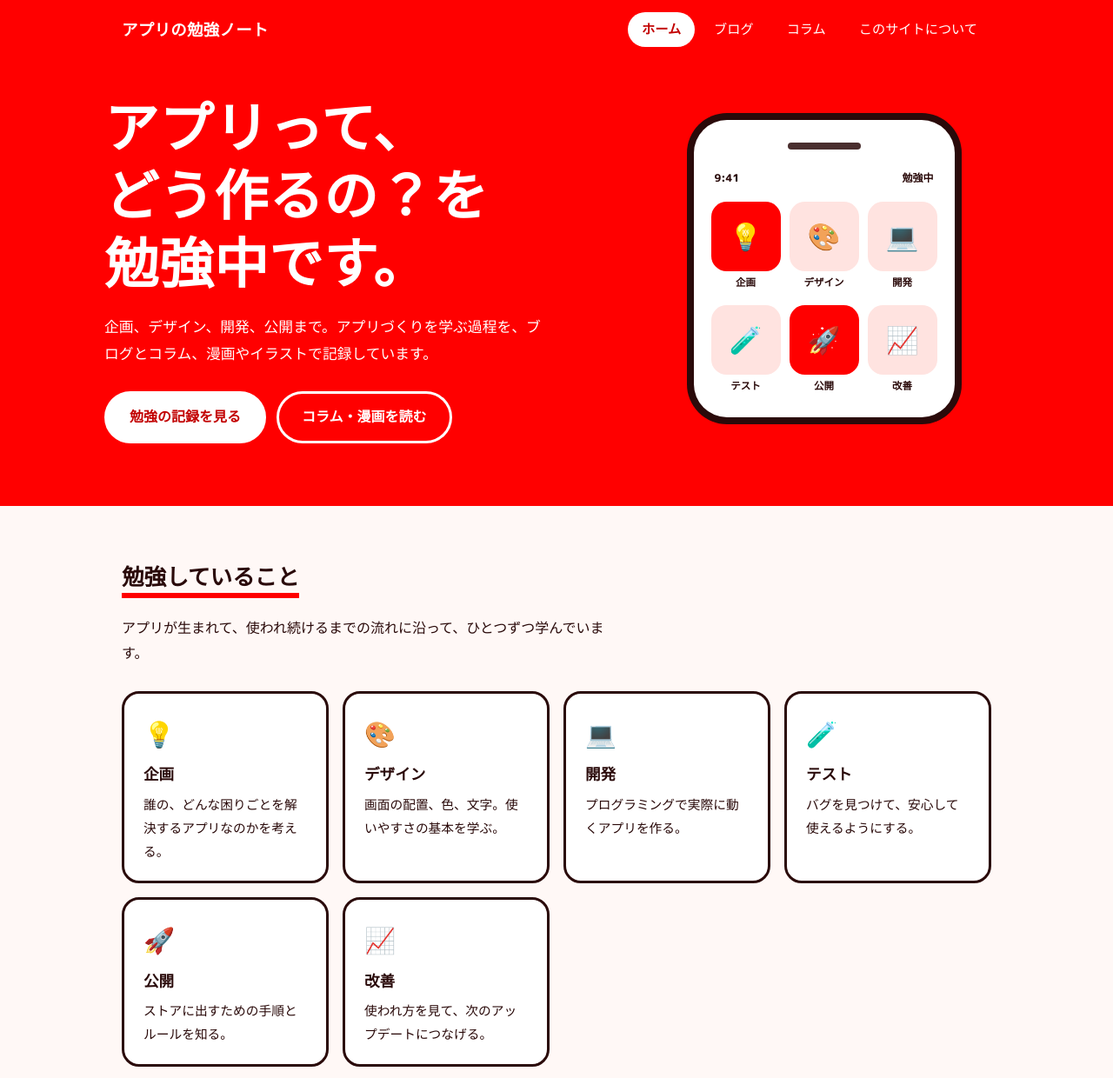
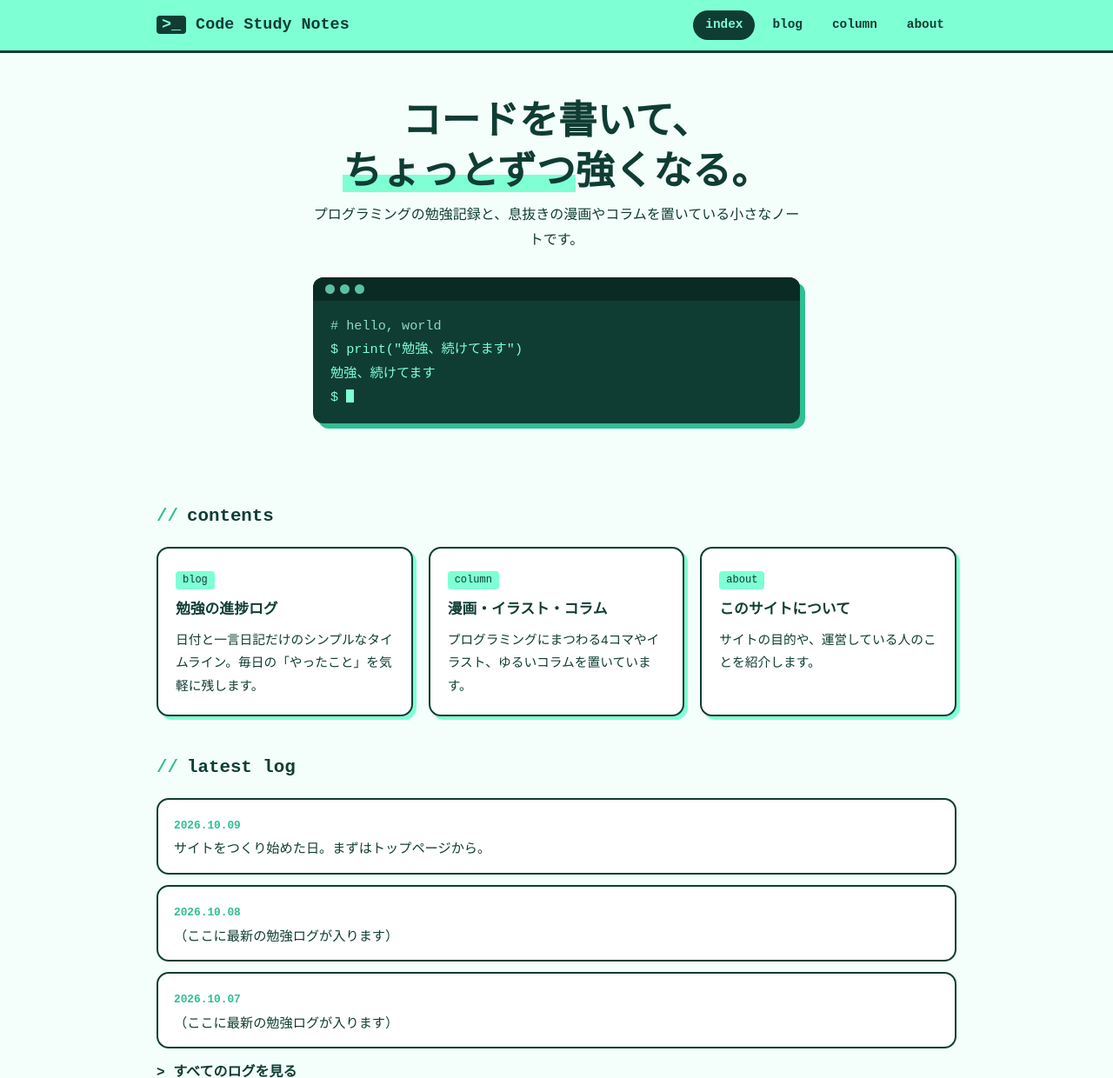
Before and after one commit to Azaleacreativeroom888/fan-programming, a plain HTML site: page index.html in a window 1280 px wide. Shown: the top 1240 px of the page at 87% size. Drawn offline with Linux system fonts and the light colour scheme.

Commit message:
Revise index.html with new structure and styles

```diff
--- a/index.html
+++ b/index.html
@@ -3,304 +3,178 @@
 <head>
 <meta charset="UTF-8">
 <meta name="viewport" content="width=device-width, initial-scale=1">
-<title>アプリの勉強ノート</title>
-<meta name="description" content="アプリの作り方を学んでいる記録サイト。勉強の進捗ブログと、漫画・イラスト・コラムを置いています。">
-<link rel="preconnect" href="https://fonts.googleapis.com">
-<link rel="preconnect" href="https://fonts.gstatic.com" crossorigin>
-<link href="https://fonts.googleapis.com/css2?family=M+PLUS+Rounded+1c:wght@400;500;800&display=swap" rel="stylesheet">
+<title>Code Study Notes | プログラミング勉強ノート</title>
 <style>
   :root {
-  --red: #ff0000;
-  --red-deep: #c20000;
-  --ink: #2a0a0a;
-  --paper: #fff8f6;
-  --blush: #ffe3e0;
-  --white: #ffffff;
-  --font: "M PLUS Rounded 1c", "Hiragino Maru Gothic ProN", "Yu Gothic", "Meiryo", sans-serif;
+    --main: #7fffd4;
+    --main-soft: #d9fff2;
+    --main-deep: #2fbf94;
+    --ink: #0f3d33;
+    --bg: #f4fffb;
+    --card: #ffffff;
   }
-* { box-sizing: border-box; }
-html { scroll-behavior: smooth; }
+  * { box-sizing: border-box; margin: 0; padding: 0; }
   body {
-  margin: 0;
-  font-family: var(--font);
+    font-family: "Hiragino Kaku Gothic ProN", "Yu Gothic", Meiryo, sans-serif;
+    background: var(--bg);
     color: var(--ink);
-  background: var(--paper);
-  line-height: 1.85;
-  font-size: 16px;
+    line-height: 1.8;
   }
-a { color: inherit; }
-:focus-visible { outline: 3px solid var(--ink); outline-offset: 3px; }
+  a { color: inherit; text-decoration: none; }
 
-/* ---------- header ---------- */
-.site-header {
-  background: var(--red);
-  color: var(--white);
+  /* header */
+  header {
+    background: var(--main);
+    border-bottom: 3px solid var(--ink);
+    position: sticky; top: 0; z-index: 10;
   }
-.site-header .inner {
-  max-width: 1040px;
-  margin: 0 auto;
-  padding: 14px 20px;
-  display: flex;
-  align-items: center;
-  justify-content: space-between;
-  gap: 16px;
-  flex-wrap: wrap;
+  .nav {
+    max-width: 960px; margin: 0 auto; padding: 12px 20px;
+    display: flex; flex-wrap: wrap; align-items: center; justify-content: space-between; gap: 8px;
   }
-.logo { font-weight: 800; font-size: 1.15rem; text-decoration: none; letter-spacing: .02em; }
-nav ul { list-style: none; margin: 0; padding: 0; display: flex; gap: 6px; flex-wrap: wrap; }
+  .logo { font-family: "Courier New", monospace; font-weight: bold; font-size: 1.15rem; }
+  .logo span { background: var(--ink); color: var(--main); padding: 0 6px; border-radius: 4px; }
+  nav ul { list-style: none; display: flex; gap: 6px; flex-wrap: wrap; }
   nav a {
-  display: block;
-  padding: 6px 16px;
-  border-radius: 999px;
-  text-decoration: none;
-  font-weight: 500;
-  font-size: .95rem;
+    display: block; padding: 4px 14px; border-radius: 999px;
+    font-family: "Courier New", monospace; font-size: .9rem; font-weight: bold;
   }
-nav a:hover { background: rgba(255,255,255,.2); }
-nav a[aria-current="page"] { background: var(--white); color: var(--red-deep); font-weight: 800; }
+  nav a:hover, nav a.current { background: var(--ink); color: var(--main); }
 
-/* ---------- hero ---------- */
-.hero {
-  background: var(--red);
-  color: var(--white);
-  padding: 40px 20px 72px;
+  /* hero */
+  .hero { max-width: 960px; margin: 0 auto; padding: 48px 20px 24px; text-align: center; }
+  .hero h1 { font-size: clamp(1.8rem, 5vw, 2.8rem); line-height: 1.3; margin-bottom: 8px; }
+  .hero h1 em { font-style: normal; background: linear-gradient(transparent 60%, var(--main) 60%); }
+  .hero p { max-width: 560px; margin: 0 auto 28px; }
+
+  .terminal {
+    max-width: 560px; margin: 0 auto; text-align: left;
+    background: var(--ink); color: var(--main);
+    border-radius: 12px; overflow: hidden;
+    font-family: "Courier New", monospace; font-size: .95rem;
+    box-shadow: 6px 6px 0 var(--main-deep);
   }
-.hero .inner {
-  max-width: 1040px;
-  margin: 0 auto;
-  display: grid;
-  grid-template-columns: 1.15fr .85fr;
-  gap: 40px;
-  align-items: center;
+  .terminal .bar { background: #0a2b24; padding: 8px 14px; display: flex; gap: 6px; }
+  .terminal .bar i { width: 11px; height: 11px; border-radius: 50%; background: var(--main); opacity: .7; }
+  .terminal .body { padding: 16px 20px; }
+  .terminal .dim { color: #8fd9bf; }
+  .cursor { display: inline-block; width: 9px; height: 1em; background: var(--main); vertical-align: -2px; animation: blink 1s steps(1) infinite; }
+  @keyframes blink { 50% { opacity: 0; } }
+
+  /* sections */
+  main { max-width: 960px; margin: 0 auto; padding: 24px 20px 56px; }
+  h2 {
+    font-family: "Courier New", monospace; font-size: 1.3rem; margin: 40px 0 16px;
+    display: flex; align-items: center; gap: 10px;
   }
-.hero h1 {
-  margin: 0 0 18px;
-  font-size: clamp(2.2rem, 6vw, 3.9rem);
-  line-height: 1.25;
-  font-weight: 800;
-  letter-spacing: .01em;
+  h2::before { content: "//"; color: var(--main-deep); }
+  .grid { display: grid; grid-template-columns: repeat(auto-fit, minmax(240px, 1fr)); gap: 18px; }
+  .card {
+    background: var(--card); border: 2px solid var(--ink); border-radius: 14px; padding: 20px;
+    box-shadow: 4px 4px 0 var(--main); transition: transform .15s;
   }
-.hero p { margin: 0 0 28px; font-size: 1.05rem; font-weight: 500; max-width: 30em; }
-.btn-row { display: flex; gap: 12px; flex-wrap: wrap; }
-.btn {
-  display: inline-block;
-  padding: 12px 26px;
-  border-radius: 999px;
-  font-weight: 800;
-  text-decoration: none;
-  border: 3px solid var(--white);
+  a.card:hover { transform: translate(-2px, -2px); }
+  .card h3 { font-size: 1.05rem; margin-bottom: 6px; }
+  .card .tag {
+    display: inline-block; font-family: "Courier New", monospace; font-size: .75rem;
+    background: var(--main); padding: 0 8px; border-radius: 4px; margin-bottom: 8px;
   }
-.btn-main { background: var(--white); color: var(--red-deep); }
-.btn-main:hover { background: var(--blush); }
-.btn-sub { color: var(--white); }
-.btn-sub:hover { background: rgba(255,255,255,.18); }
+  .card p { font-size: .92rem; }
 
-/* phone mock: the home screen is the study menu */
-.phone {
-  justify-self: center;
-  width: min(300px, 100%);
-  background: var(--white);
-  border-radius: 38px;
-  padding: 26px 20px 28px;
-  box-shadow: 0 0 0 8px var(--ink);
-  color: var(--ink);
-}
-.phone .notch {
-  width: 84px; height: 8px; border-radius: 8px;
-  background: var(--ink); margin: 0 auto 22px; opacity: .85;
-}
-.phone .status {
-  display: flex; justify-content: space-between;
-  font-size: .75rem; font-weight: 800; margin-bottom: 16px; padding: 0 4px;
-}
-.home { display: grid; grid-template-columns: repeat(3, 1fr); gap: 18px 10px; }
-.app { text-align: center; text-decoration: none; display: block; }
-.app .icon {
-  display: grid; place-items: center;
-  aspect-ratio: 1;
-  border-radius: 22%;
-  font-size: 1.9rem;
-  background: var(--blush);
-  margin-bottom: 6px;
-  transition: transform .15s;
-}
-.app:nth-child(1) .icon, .app:nth-child(5) .icon { background: var(--red); }
-.app:hover .icon { transform: scale(1.08); }
-.app span { font-size: .72rem; font-weight: 800; line-height: 1.3; display: block; }
+  /* tweet-style preview */
+  .feed { display: flex; flex-direction: column; gap: 12px; }
+  .post { background: var(--card); border: 2px solid var(--ink); border-radius: 14px; padding: 14px 18px; }
+  .post time { font-family: "Courier New", monospace; font-size: .8rem; color: var(--main-deep); font-weight: bold; }
+  .post p { font-size: .95rem; }
+  .more { display: inline-block; margin-top: 14px; font-family: "Courier New", monospace; font-weight: bold; border-bottom: 3px solid var(--main); }
 
-/* the one moment of motion: icons pop onto the home screen once */
-@media (prefers-reduced-motion: no-preference) {
-  .app .icon { animation: pop .5s cubic-bezier(.3,1.5,.5,1) backwards; }
-  .app:nth-child(1) .icon { animation-delay: .05s; }
-  .app:nth-child(2) .icon { animation-delay: .12s; }
-  .app:nth-child(3) .icon { animation-delay: .19s; }
-  .app:nth-child(4) .icon { animation-delay: .26s; }
-  .app:nth-child(5) .icon { animation-delay: .33s; }
-  .app:nth-child(6) .icon { animation-delay: .40s; }
-}
-@keyframes pop { from { transform: scale(0); opacity: 0; } to { transform: scale(1); opacity: 1; } }
+  /* topics */
+  .chips { display: flex; flex-wrap: wrap; gap: 8px; }
+  .chips span { background: var(--main-soft); border: 2px solid var(--main); border-radius: 999px; padding: 2px 14px; font-family: "Courier New", monospace; font-size: .9rem; }
 
-/* ---------- sections ---------- */
-main { max-width: 1040px; margin: 0 auto; padding: 0 20px; }
-section { padding: 64px 0 8px; }
-h2 {
-  font-size: 1.6rem;
-  margin: 0 0 8px;
-  font-weight: 800;
-  display: inline-block;
-  border-bottom: 6px solid var(--red);
-  line-height: 1.4;
-}
-.lead { margin: 12px 0 28px; max-width: 36em; }
-
-.topics { display: grid; grid-template-columns: repeat(auto-fit, minmax(230px, 1fr)); gap: 16px; }
-.topic {
-  background: var(--white);
-  border: 3px solid var(--ink);
-  border-radius: 20px;
-  padding: 20px 22px;
-}
-.topic .e { font-size: 1.8rem; display: block; margin-bottom: 4px; }
-.topic h3 { margin: 0 0 4px; font-size: 1.1rem; }
-.topic p { margin: 0; font-size: .92rem; }
-
-/* blog preview in post style */
-.posts { display: grid; gap: 14px; max-width: 640px; }
-.post {
-  background: var(--white);
-  border: 3px solid var(--ink);
-  border-radius: 20px;
-  padding: 16px 20px;
-}
-.post time { display: block; font-size: .8rem; font-weight: 800; color: var(--red-deep); }
-.post p { margin: 4px 0 0; }
-.more { display: inline-block; margin-top: 18px; font-weight: 800; color: var(--red-deep); }
-
-/* column preview */
-.col-grid { display: grid; grid-template-columns: repeat(auto-fit, minmax(240px, 1fr)); gap: 16px; }
-.col-card {
-  display: block;
-  text-decoration: none;
-  background: var(--blush);
-  border-radius: 20px;
-  padding: 22px;
-  border: 3px solid transparent;
-}
-.col-card:hover { border-color: var(--red); }
-.col-card .tag {
-  display: inline-block;
-  background: var(--red);
-  color: var(--white);
-  font-size: .78rem;
-  font-weight: 800;
-  padding: 1px 12px;
-  border-radius: 999px;
-  margin-bottom: 8px;
-}
-.col-card h3 { margin: 0 0 4px; font-size: 1.05rem; }
-.col-card p { margin: 0; font-size: .9rem; }
-
-footer {
-  margin-top: 80px;
-  background: var(--red);
-  color: var(--white);
-  text-align: center;
-  padding: 26px 20px;
-  font-size: .9rem;
-  font-weight: 500;
-}
-
-@media (max-width: 760px) {
-  .hero .inner { grid-template-columns: 1fr; }
-  .hero { padding-bottom: 56px; }
-}
+  footer { background: var(--main); border-top: 3px solid var(--ink); text-align: center; padding: 20px; font-family: "Courier New", monospace; font-size: .85rem; }
 </style>
 </head>
 <body>
 
-<header class="site-header">
-  <div class="inner">
-    <a class="logo" href="index.html">アプリの勉強ノート</a>
-    <nav aria-label="メインメニュー">
+<header>
+  <div class="nav">
+    <a class="logo" href="index.html"><span>&gt;_</span> Code Study Notes</a>
+    <nav>
       <ul>
-        <li><a href="index.html" aria-current="page">ホーム</a></li>
-        <li><a href="blog.html">ブログ</a></li>
-        <li><a href="column.html">コラム</a></li>
-        <li><a href="about.html">このサイトについて</a></li>
+        <li><a class="current" href="index.html">index</a></li>
+        <li><a href="blog.html">blog</a></li>
+        <li><a href="column.html">column</a></li>
+        <li><a href="about.html">about</a></li>
       </ul>
     </nav>
   </div>
 </header>
 
-<div class="hero">
-  <div class="inner">
-    <div>
-      <h1>アプリって、<br>どう作るの？を<br>勉強中です。</h1>
-      <p>企画、デザイン、開発、公開まで。アプリづくりを学ぶ過程を、ブログとコラム、漫画やイラストで記録しています。</p>
-      <div class="btn-row">
-        <a class="btn btn-main" href="blog.html">勉強の記録を見る</a>
-        <a class="btn btn-sub" href="column.html">コラム・漫画を読む</a>
+<section class="hero">
+  <h1>コードを書いて、<br><em>ちょっとずつ</em>強くなる。</h1>
+  <p>プログラミングの勉強記録と、息抜きの漫画やコラムを置いている小さなノートです。</p>
+  <div class="terminal">
+    <div class="bar"><i></i><i></i><i></i></div>
+    <div class="body">
+      <div class="dim"># hello, world</div>
+      <div>$ print("勉強、続けてます")</div>
+      <div>勉強、続けてます</div>
+      <div>$ <span class="cursor"></span></div>
     </div>
-    </div>
-
-    <div class="phone" role="img" aria-label="勉強テーマをアプリのアイコンに見立てたホーム画面">
-      <div class="notch"></div>
-      <div class="status"><span>9:41</span><span>勉強中</span></div>
-      <div class="home">
-        <a class="app" href="#topics"><div class="icon">💡</div><span>企画</span></a>
-        <a class="app" href="#topics"><div class="icon">🎨</div><span>デザイン</span></a>
-        <a class="app" href="#topics"><div class="icon">💻</div><span>開発</span></a>
-        <a class="app" href="#topics"><div class="icon">🧪</div><span>テスト</span></a>
-        <a class="app" href="#topics"><div class="icon">🚀</div><span>公開</span></a>
-        <a class="app" href="#topics"><div class="icon">📈</div><span>改善</span></a>
-      </div>
-    </div>
-  </div>
-</div>
-
-<main>
-  <section id="topics">
-    <h2>勉強していること</h2>
-    <p class="lead">アプリが生まれて、使われ続けるまでの流れに沿って、ひとつずつ学んでいます。</p>
-    <div class="topics">
-      <div class="topic"><span class="e">💡</span><h3>企画</h3><p>誰の、どんな困りごとを解決するアプリなのかを考える。</p></div>
-      <div class="topic"><span class="e">🎨</span><h3>デザイン</h3><p>画面の配置、色、文字。使いやすさの基本を学ぶ。</p></div>
-      <div class="topic"><span class="e">💻</span><h3>開発</h3><p>プログラミングで実際に動くアプリを作る。</p></div>
-      <div class="topic"><span class="e">🧪</span><h3>テスト</h3><p>バグを見つけて、安心して使えるようにする。</p></div>
-      <div class="topic"><span class="e">🚀</span><h3>公開</h3><p>ストアに出すための手順とルールを知る。</p></div>
-      <div class="topic"><span class="e">📈</span><h3>改善</h3><p>使われ方を見て、次のアップデートにつなげる。</p></div>
   </div>
 </section>
 
-  <section>
-    <h2>最近の勉強ブログ</h2>
-    <p class="lead">日付とひとことだけの、短い進捗メモです。</p>
-    <div class="posts">
+<main>
+  <h2>contents</h2>
+  <div class="grid">
+    <a class="card" href="blog.html">
+      <span class="tag">blog</span>
+      <h3>勉強の進捗ログ</h3>
+      <p>日付と一言日記だけのシンプルなタイムライン。毎日の「やったこと」を気軽に残します。</p>
+    </a>
+    <a class="card" href="column.html">
+      <span class="tag">column</span>
+      <h3>漫画・イラスト・コラム</h3>
+      <p>プログラミングにまつわる4コマやイラスト、ゆるいコラムを置いています。</p>
+    </a>
+    <a class="card" href="about.html">
+      <span class="tag">about</span>
+      <h3>このサイトについて</h3>
+      <p>サイトの目的や、運営している人のことを紹介します。</p>
+    </a>
+  </div>
+
+  <h2>latest log</h2>
+  <div class="feed">
+    <!-- ▼ サンプル。blog.htmlの最新3件に差し替えてください -->
     <article class="post">
-        <time datetime="2026-10-09">2026.10.09</time>
-        <p>ここに最新の勉強日記が入ります。今日やったことを書いてみてください。</p>
+      <time>2026.10.09</time>
+      <p>サイトをつくり始めた日。まずはトップページから。</p>
     </article>
     <article class="post">
-        <time datetime="2026-10-08">2026.10.08</time>
-        <p>ここに前回の勉強日記が入ります。</p>
+      <time>2026.10.08</time>
+      <p>（ここに最新の勉強ログが入ります）</p>
+    </article>
+    <article class="post">
+      <time>2026.10.07</time>
+      <p>（ここに最新の勉強ログが入ります）</p>
     </article>
   </div>
-    <a class="more" href="blog.html">ブログをもっと見る</a>
-  </section>
+  <a class="more" href="blog.html">&gt; すべてのログを見る</a>
 
-  <section>
-    <h2>コラム・漫画・イラスト</h2>
-    <p class="lead">アプリにまつわる4コマや絵、ちょっとしたコラムを置いています。</p>
-    <div class="col-grid">
-      <a class="col-card" href="column.html"><span class="tag">4コマ</span><h3>タイトルが入ります</h3><p>アプリ作りあるある、を漫画にしたもの。</p></a>
-      <a class="col-card" href="column.html"><span class="tag">イラスト</span><h3>タイトルが入ります</h3><p>勉強中に描いたイラストを紹介します。</p></a>
-      <a class="col-card" href="column.html"><span class="tag">コラム</span><h3>タイトルが入ります</h3><p>勉強して気づいたことを、軽く書いています。</p></a>
+  <h2>topics</h2>
+  <div class="chips">
+    <!-- ▼ 勉強中の言語・分野に書き換えてください -->
+    <span>HTML</span>
+    <span>CSS</span>
+    <span>JavaScript</span>
+    <span>Python</span>
   </div>
-  </section>
 </main>
 
 <footer>
-  <p style="margin:0">© アプリの勉強ノート</p>
+  &copy; 2026 Code Study Notes
 </footer>
 
 </body>
```
Lines whose indentation alone changed are shown as unchanged.
